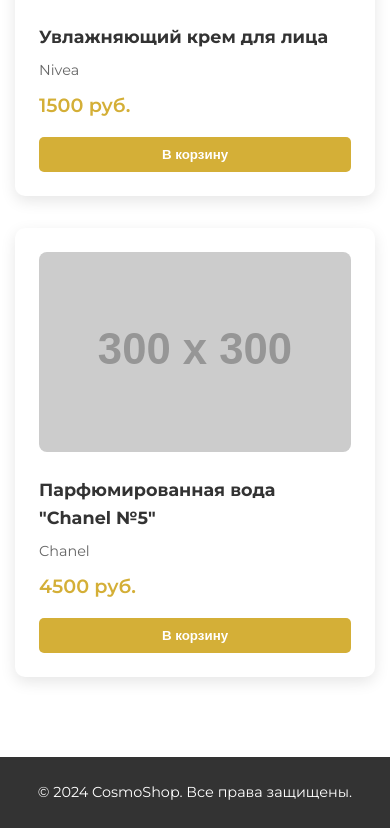
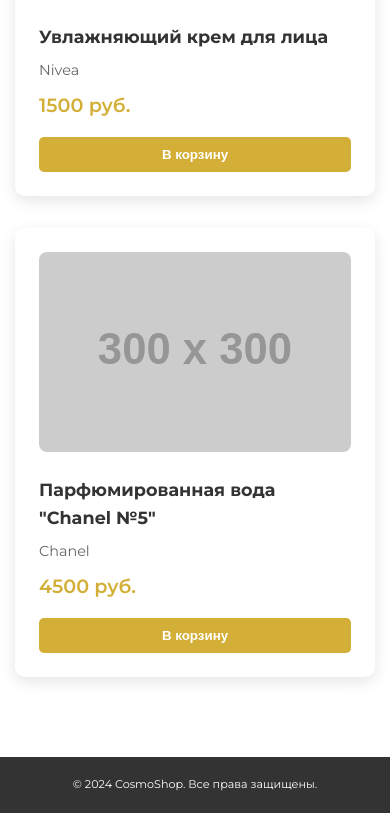
Before and after one commit to Victory-wvw/CosmoShop, a website: page index.html in a window 390 px wide. Shown: the part 1843-2671 px from the top of the page. Drawn offline with nearby package versions, Linux system fonts and the light colour scheme; placeholder pictures from the web are drawn by us.

Commit message:
Update style.css

```diff
--- a/css/style.css
+++ b/css/style.css
@@ -579,7 +579,7 @@
     background: #333;
     color: white;
     text-align: center;
-    padding: 2rem 0;
+    padding: 1rem 0;
     margin-top: auto; /* Важно! Это прижимает footer к низу */
     flex-shrink: 0; /* Не позволяет footer сжиматься */
     width: 100%;
@@ -692,10 +692,10 @@
     }
 
     .footer {
-        padding: 1.5rem 0;
+        padding: 1.2rem 0;
     }
 
     .footer p {
-        font-size: 0.9rem;
+        font-size: 0.7rem;
     }
 }
```
